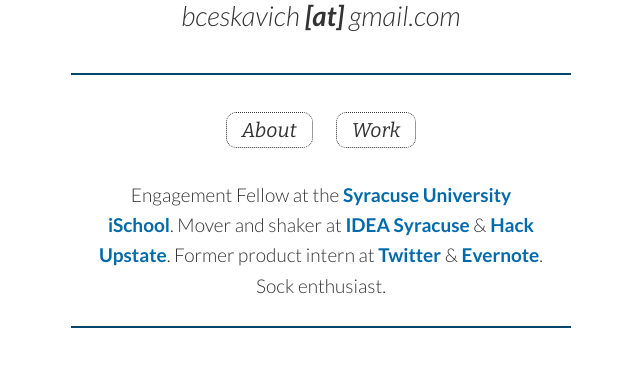
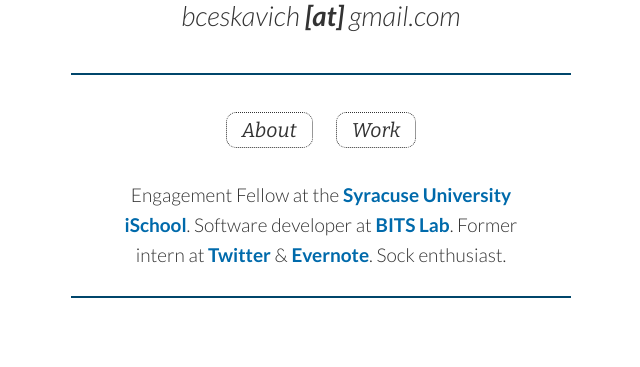
Before and after one commit to bceskavich/homepage, a Flask app: page / in a window 1280 px wide. Shown: the part 247-614 px from the top of the page, without its empty margins (319-959 px from the left). Run offline with Flask 2, Linux system fonts and the light colour scheme; some web fonts are replaced.

Commit message:
Bio updates.

```diff
--- a/app/templates/index.html
+++ b/app/templates/index.html
@@ -13,7 +13,7 @@
       </div>
     </nav>
 
-    <p>Engagement Fellow at the <a href="http://ischool.syr.edu/" target="_blank">Syracuse University iSchool</a>. Mover and shaker at <a href="http://idea.syr.edu/" target="_blank">IDEA Syracuse</a> &amp; <a href="http://www.hackupstate.com/" target="_blank">Hack Upstate</a>. Former product intern at <a href="https://twitter.com/about/" target="_blank">Twitter</a> &amp; <a href="https://www.evernote.com" target="_blank">Evernote</a>. Sock enthusiast.</p>
+    <p>Engagement Fellow at the <a href="http://ischool.syr.edu/" target="_blank">Syracuse University iSchool</a>. Software developer at <a href="http://bits.ischool.syr.edu/" target="_blank">BITS Lab</a>. Former intern at <a href="https://twitter.com/about/" target="_blank">Twitter</a> &amp; <a href="https://www.evernote.com" target="_blank">Evernote</a>. Sock enthusiast.</p>
   </div>
 
   <div class="list-container">
```
